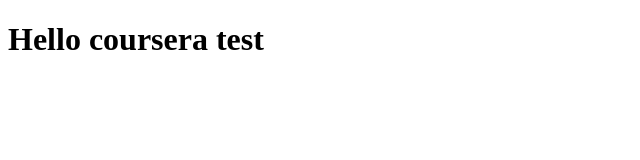
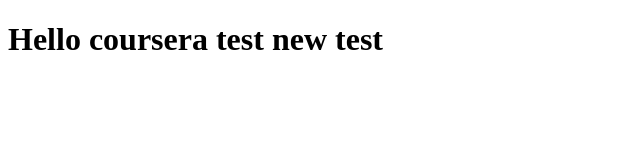
Before and after one commit to Cimajor/coursera-test, a plain HTML site: page index.html in a window 1280 px wide. Shown: the whole page, without its empty margins (0-640 px from the left). Drawn offline with Linux system fonts and the light colour scheme.

Commit message:
New commit

```diff
--- a/index.html
+++ b/index.html
@@ -5,6 +5,6 @@
     <title>Hello coursera</title>
   </head>
   <body>
-    <h1>Hello coursera test</h1>
+    <h1>Hello coursera test new test</h1>
   </body>
 </html>
```
